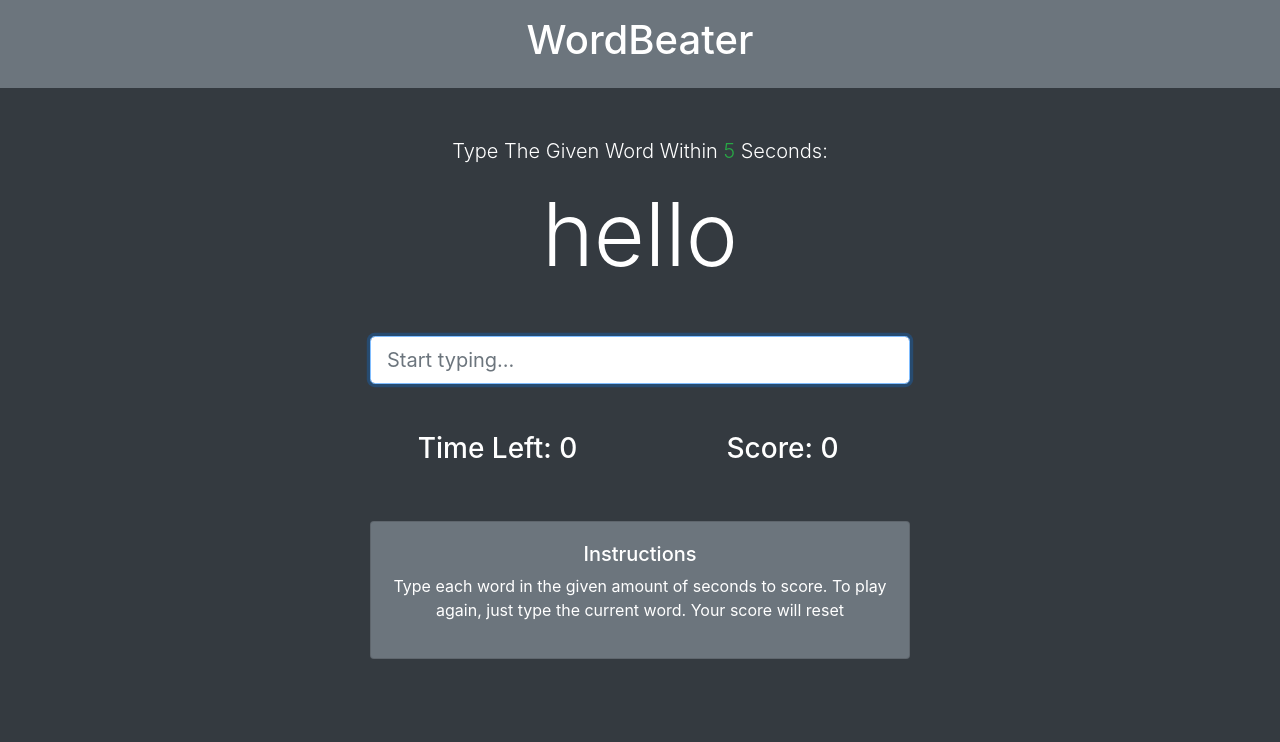
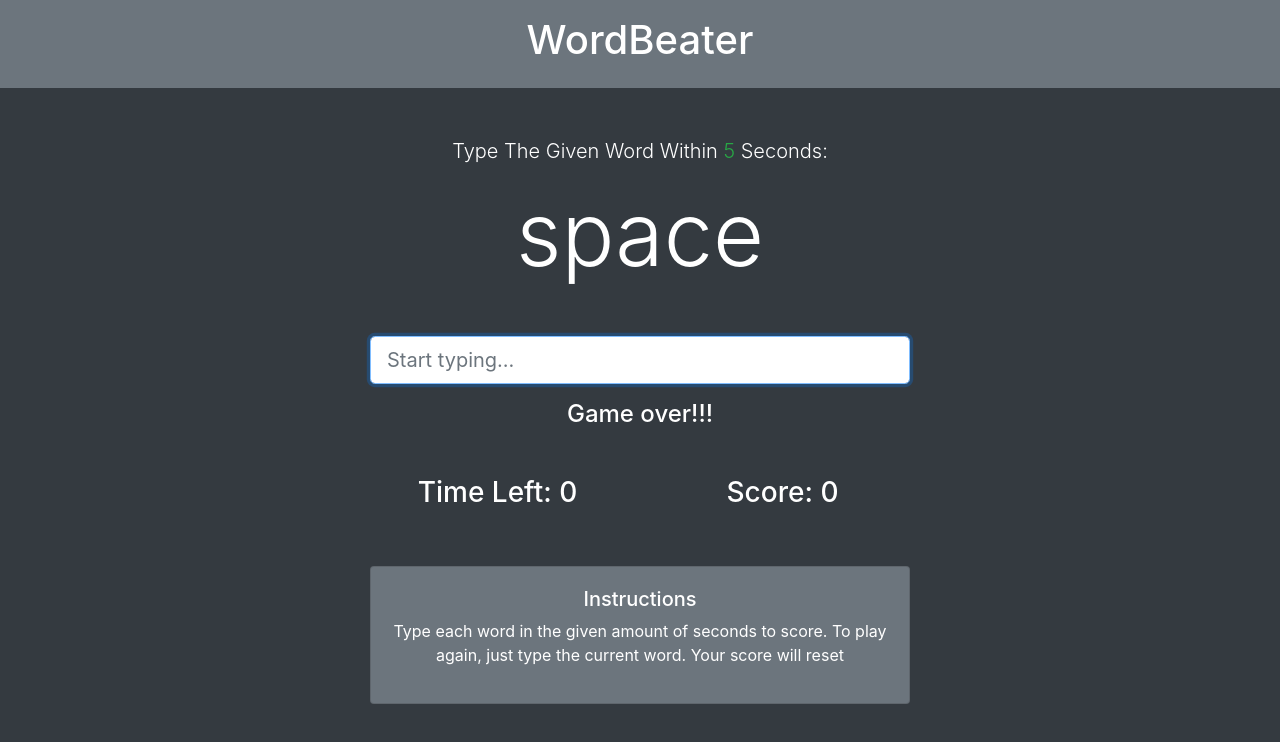
Before and after one commit to tundecmd/speed-typing-game-with-vanilla-javascript, a plain HTML site: page index.html in a window 1280 px wide. Drawn offline with nearby package versions, Linux system fonts and the light colour scheme; files whose address does not match are found by name.

Commit message:
finishing the first landing phase of the app

```diff
--- a/index.html
+++ b/index.html
@@ -21,7 +21,7 @@
       <div class="col-md-6 mx-auto">
         <p class="lead">Type The Given Word Within
           <span class="text-success" id="seconds">5</span> Seconds:</p>
-        <h2 class="display-2 mb-5" id="current-word">hello</h2>
+        <h2 class="display-2 mb-5" id="current-word"></h2>
         <input type="text" class="form-control form-control-lg" placeholder="Start typing..." id="word-input" autofocus>
         <h4 class="mt-3" id="message"></h4>
 
--- /dev/null
+++ b/js/main.js
@@ -0,0 +1,126 @@
+window.addEventListener('load', init);
+// available levels
+const levels = {
+  easy: 5,
+  medium: 3,
+  hard: 2
+}
+
+// to change levels
+const currentLevel = levels.easy;
+
+// Globals
+let time = currentLevel;
+let score = 0;
+let isPlaying;
+
+// DOM Elements
+const wordInput = document.querySelector('#word-input');
+const currentWord = document.querySelector('#current-word');
+const scoreDisplay = document.querySelector('#score');
+const timeDisplay = document.querySelector('#time');
+const message = document.querySelector('#message');
+const seconds = document.querySelector('#seconds');
+
+const words = [
+    'hat',
+    'river',
+    'lucky',
+    'statue',
+    'generate',
+    'stubborn',
+    'cocktail',
+    'runaway',
+    'joke',
+    'developer',
+    'establishment',
+    'hero',
+    'javascript',
+    'nutrition',
+    'revolver',
+    'echo',
+    'siblings',
+    'investigate',
+    'horrendous',
+    'symptom',
+    'laughter',
+    'magic',
+    'master',
+    'space',
+    'definition'
+  ];
+
+  // Initialize game
+  function init() {
+      // show number of seconds in UI
+      seconds.innerHTML = currentLevel;
+      // load word from array
+      showWord(words)
+      // start match on word input
+      wordInput.addEventListener('input', startMatch)
+      // countdown
+      setInterval(countdown, 1000)
+      // check game status
+      setInterval(checkStatus, 50)
+      //
+
+  }
+  // start match
+  function startMatch() {
+      if (matchWords()) {
+         isPlaying= true;
+         time = currentLevel + 1;
+         showWord(words)
+         wordInput.value = '';
+         score++;
+      }
+      // if score = -1, display 0
+  if (score === -1) {
+    scoreDisplay.innerHTML = 0
+  } else {
+    scoreDisplay.innerHTML = score;
+  }
+  }
+
+
+
+// match current word with the word input
+  function matchWords() {
+      if (wordInput.value === currentWord.innerHTML) {
+        message.innerHTML = 'correct!!!';
+        return true;
+    } else {
+      message.innerHTML =  '';
+      return false;
+    }
+  }
+  // pick and show random words
+  function showWord(words) {
+      // generate random index
+      const randIndex = Math.floor(Math.random() * words.length)
+      // output random word
+      currentWord.innerHTML = words[randIndex]
+
+  }
+  // countdown timer
+  function countdown() {
+      // make sure time is not run out
+      if (time > 0) {
+        // decrement
+        time--;
+      }else if (time === 0 ) {
+        // game is over
+        isPlaying = false;
+      }
+      // show time
+      timeDisplay.innerHTML = time;
+  }
+  // check game status
+    function checkStatus() {
+        if (!isPlaying && time === 0) {
+            message.innerHTML = 'Game over!!!'
+            score=-1;
+        }
+    }
+
+  //
```
Also changed, not shown: main.js (deleted).
